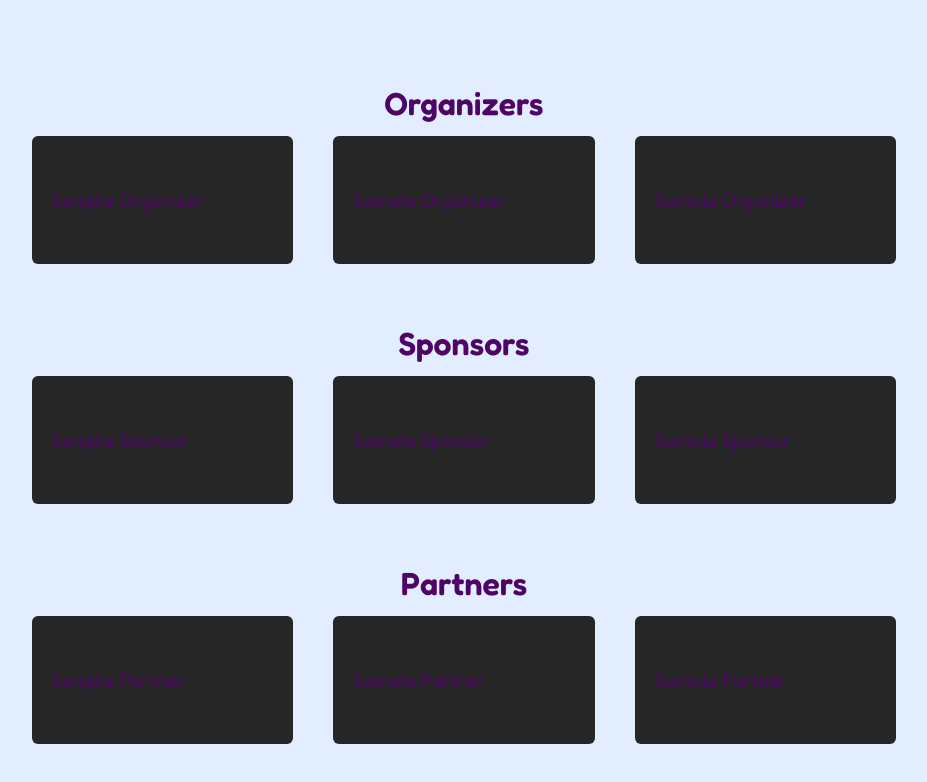
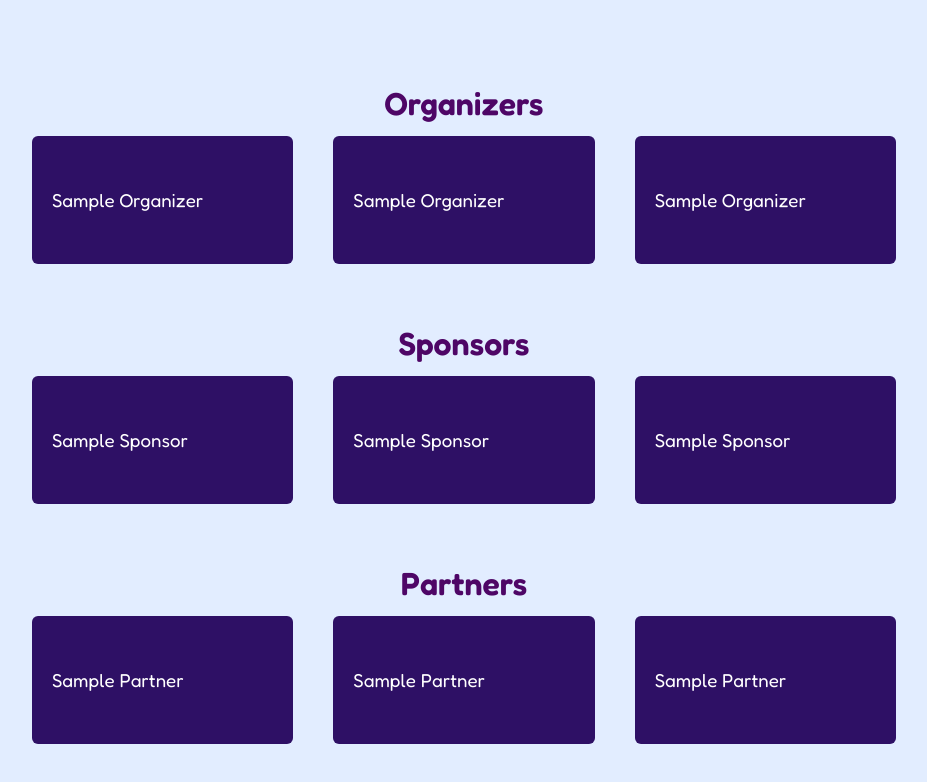
Before and after one commit to JoseArron/central-launch, a Next.js app: page / in a window 1280 px wide. Shown: the part 4040-4822 px from the top of the page, without its empty margins (176-1103 px from the left). Built offline with nearby package versions, Linux system fonts and the light colour scheme.

Commit message:
added fade in animations

```diff
--- a/package.json
+++ b/package.json
@@ -10,6 +10,7 @@
   },
   "dependencies": {
     "framer-motion": "^11.11.17",
+    "motion": "^11.11.17",
     "next": "14.2.15",
     "prettier": "^3.3.3",
     "react": "^18",
--- a/src/components/Helpers.tsx
+++ b/src/components/Helpers.tsx
@@ -9,7 +9,7 @@ interface HelpersProps {
 
 const Helpers = ({ logosrc, title }: HelpersProps) => {
   return (
-    <div className="rounded-md bg-neutral-800 px-5 py-2 flex items-center justify-center w-full min-h-32">
+    <div className="rounded-md bg-violet-950 px-5 py-2 flex items-center justify-center w-full min-h-32">
       {logosrc}
       <h3 className="w-full ">{title}</h3>
     </div>
--- a/src/components/sections/MadePossible.tsx
+++ b/src/components/sections/MadePossible.tsx
@@ -1,5 +1,7 @@
+"use client";
+
 import Helpers from "../Helpers";
-
+import { motion } from "motion/react";
 const organizers = [
   {
     logoSrc: "",
@@ -43,53 +45,125 @@ const partners = [
   {
     logoSrc: "",
     title: "Sample Partner",
-  },{
+  },
+  {
     logoSrc: "",
     title: "Sample Partner",
-  },{
+  },
+  {
     logoSrc: "",
     title: "Sample Partner",
-  },{
+  },
+  {
     logoSrc: "",
     title: "Sample Partner",
-  },{
+  },
+  {
     logoSrc: "",
     title: "Sample Partner",
-  },{
+  },
+  {
     logoSrc: "",
     title: "Sample Partner",
-  },{
+  },
+  {
     logoSrc: "",
     title: "Sample Partner",
   },
 ];
 
 export default function MadePossible() {
+  const appearVariants = {
+    visible: {
+      opacity: 100,
+      y: 0,
+    },
+    hidden: {
+      opacity: 0,
+      y: 100,
+    },
+  };
   return (
-    <div className="flex flex-col items-center justify-center py-12 px-4 md:px-12 lg:px-52 gap-14">
+    <div className="flex flex-col items-center justify-center py-12 px-20 md:px-24 lg:px-52 gap-14">
       <div className="w-full space-y-2">
         <h1 className="text-center">Organizers</h1>
-        <div className="grid lg:grid-cols-3 w-full gap-10 grid-cols-2">
+        <motion.div
+          initial="hidden"
+          whileInView="visible"
+          transition={{
+            staggerChildren: 0.2,
+            ease: "linear",
+          }}
+          variants={appearVariants}
+          className="grid lg:grid-cols-3 w-full gap-10 grid-cols-1 text-white"
+        >
           {organizers.map(({ logoSrc, title }, idx) => (
-            <Helpers logosrc={logoSrc} title={title} key={idx} />
+            <motion.div
+              initial="hidden"
+              whileInView="visible"
+              variants={appearVariants}
+              key={idx}
+            >
+              <Helpers logosrc={logoSrc} title={title} />
+            </motion.div>
           ))}
-        </div>
+        </motion.div>
       </div>
       <div className="w-full space-y-2">
         <h1 className="text-center">Sponsors</h1>
-        <div className="grid lg:grid-cols-3 w-full gap-10 grid-cols-2">
+        <motion.div
+          initial="hidden"
+          whileInView="visible"
+          transition={{
+            staggerChildren: 0.2,
+            ease: "linear",
+          }}
+          variants={appearVariants}
+          className="grid lg:grid-cols-3 w-full gap-10 grid-cols-1 text-white"
+        >
           {sponsors.map(({ logoSrc, title }, idx) => (
-            <Helpers logosrc={logoSrc} title={title} key={idx} />
+            <motion.div
+              initial="hidden"
+              whileInView="visible"
+              transition={{
+                staggerChildren: 0.2,
+                ease: "linear",
+              }}
+              variants={appearVariants}
+              key={idx}
+            >
+              <Helpers logosrc={logoSrc} title={title} />
+            </motion.div>
           ))}
-        </div>
+        </motion.div>
       </div>
       <div className="w-full space-y-2">
         <h1 className="text-center">Partners</h1>
-        <div className="grid lg:grid-cols-3 w-full gap-10 grid-cols-2">
+        <motion.div
+          initial="hidden"
+          whileInView="visible"
+          transition={{
+            staggerChildren: 0.2,
+            ease: "linear",
+          }}
+          variants={appearVariants}
+          className="grid lg:grid-cols-3 w-full gap-10 grid-cols-1 text-white"
+        >
           {partners.map(({ logoSrc, title }, idx) => (
-            <Helpers logosrc={logoSrc} title={title} key={idx} />
+            <motion.div
+              initial="hidden"
+              whileInView="visible"
+              transition={{
+                staggerChildren: 0.2,
+                ease: "linear",
+              }}
+              variants={appearVariants}
+              key={idx}
+            >
+              <Helpers logosrc={logoSrc} title={title} />
+            </motion.div>
           ))}
-        </div>
+        </motion.div>
       </div>
     </div>
   );
```
Also changed, not shown: 1 other file (tests, documents, lock files or other folders).
